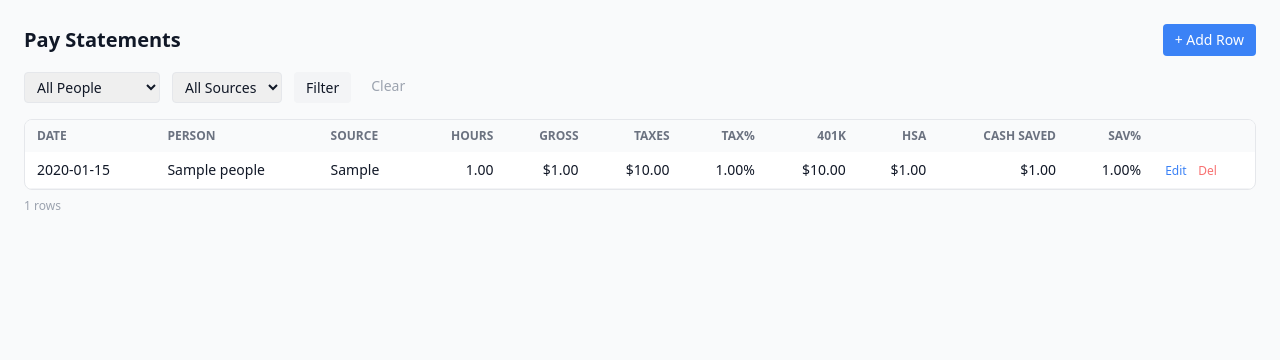
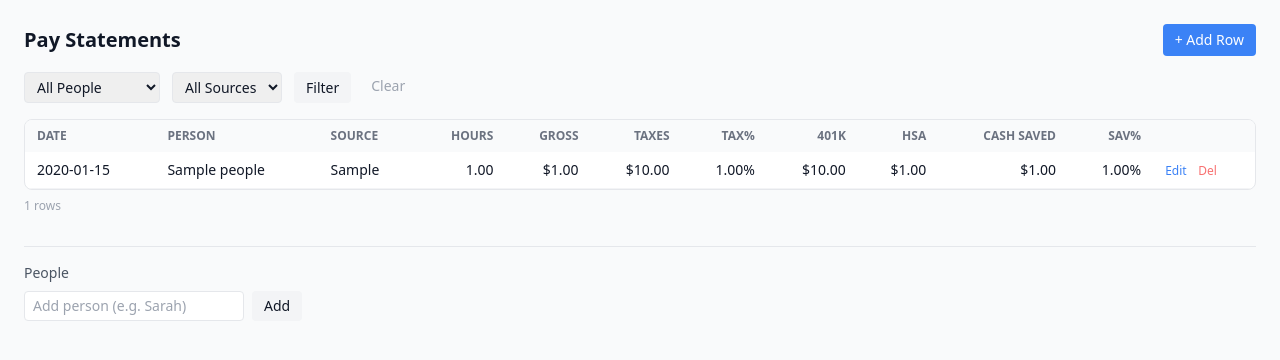
Before and after one commit to grimechristopher/statements, a Flask app: page / in a window 1280 px wide. Shown: the part 53-413 px from the top of the page. Run offline with Flask 3, Linux system fonts and the light colour scheme; tables that the repository leaves empty hold one stand-in row (values such as "Sample post"); some libraries are stand-ins or nearby versions.

Commit message:
feat: add person form for multi-person support

```diff
--- a/app/routes/table.py
+++ b/app/routes/table.py
@@ -108,3 +108,12 @@ def delete_row(row_id):
 @bp.route("/rows/new/cancel-new")
 def cancel_new():
     return ""
+
+@bp.route("/people", methods=["POST"])
+def add_person():
+    db = get_db()
+    name = request.form.get("name", "").strip()
+    if name:
+        db.execute("INSERT OR IGNORE INTO people (name) VALUES (?)", (name,))
+        db.commit()
+    return redirect(url_for("table.index"))
--- a/app/templates/table.html
+++ b/app/templates/table.html
@@ -55,4 +55,12 @@
 </div>
 
 <p class="text-xs text-gray-400 mt-2">{{ rows|length }} rows</p>
+
+<div class="mt-8 border-t pt-4">
+  <h2 class="text-sm font-medium text-gray-600 mb-2">People</h2>
+  <form method="post" action="/people" class="flex gap-2">
+    <input name="name" placeholder="Add person (e.g. Sarah)" class="border rounded px-2 py-1 text-sm">
+    <button type="submit" class="bg-gray-100 hover:bg-gray-200 px-3 py-1 rounded text-sm">Add</button>
+  </form>
+</div>
 {% endblock %}
```
